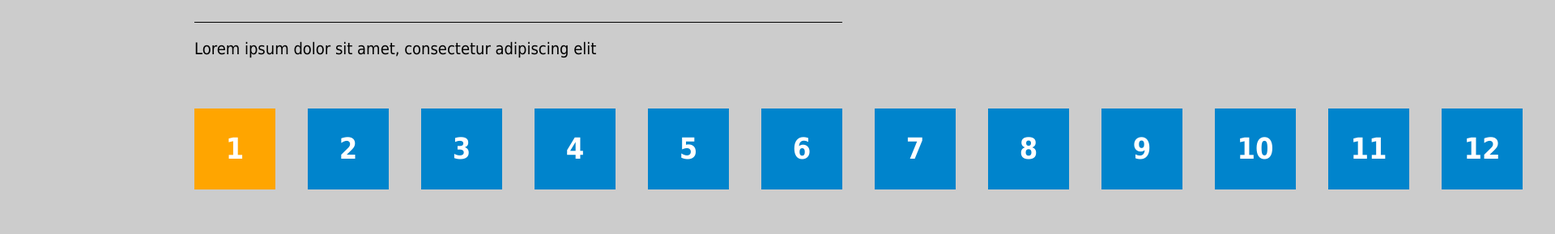
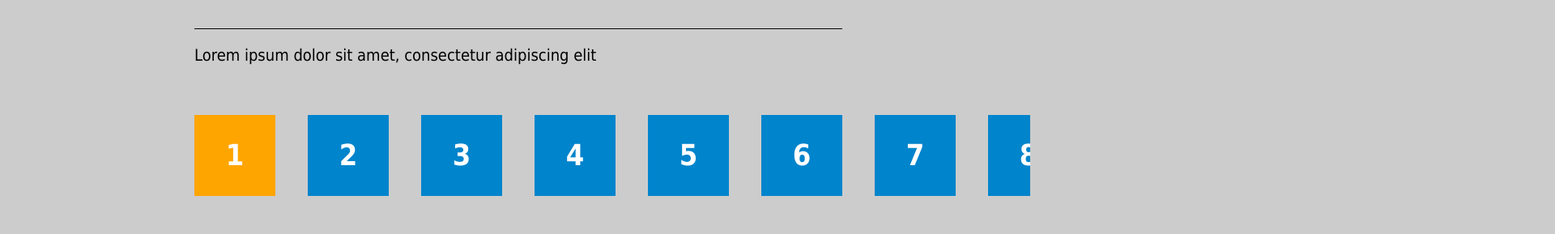
Before and after one commit to onuryagyemez/onuryagyemez.github.io, a plain HTML site: page index.html in a window 1280 px wide. Shown: the top 289 px of the page at 81% size, 1920 px wide, since content can reach past the window. Drawn offline with Linux system fonts and the light colour scheme.

Commit message:
overflow-x hidden

```diff
--- a/style.css
+++ b/style.css
@@ -1,3 +1,9 @@
+html, body {
+    max-width: 100%;
+    overflow-x: hidden;
+}
+
+
 body {
     background: #ccc;
 }
```
